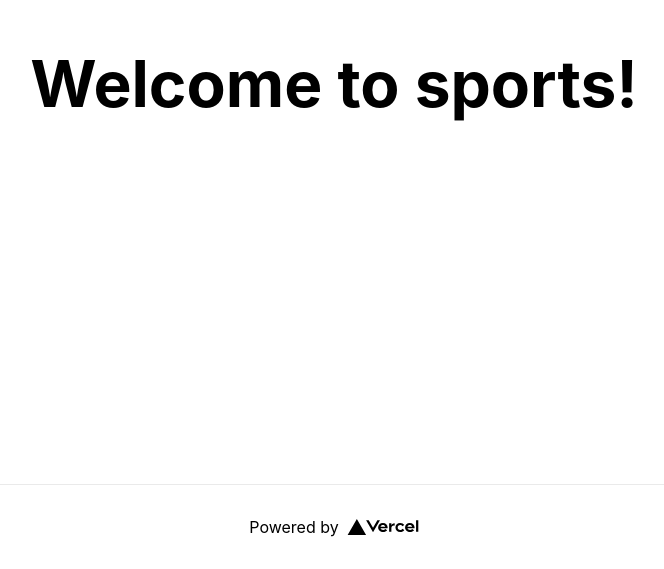
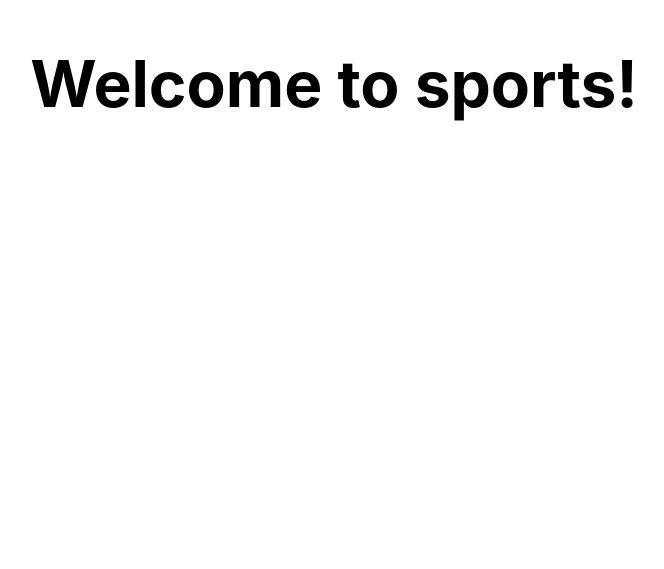
Before and after one commit to EvrenKayali/sports, a Next.js app: page / in a window 1280 px wide. Shown: the part 316-885 px from the top of the page, without its empty margins (306-970 px from the left). After the commit the page ends 800 px from the top, so only its background shows below. Built offline with nearby package versions, Linux system fonts and the light colour scheme.

Commit message:
feat: remove footer

```diff
--- a/pages/index.tsx
+++ b/pages/index.tsx
@@ -15,19 +15,6 @@
       <main className={styles.main}>
         <h1 className={styles.title}>Welcome to sports!</h1>
       </main>
-
-      <footer className={styles.footer}>
-        <a
-          href="https://vercel.com?utm_source=create-next-app&utm_medium=default-template&utm_campaign=create-next-app"
-          target="_blank"
-          rel="noopener noreferrer"
-        >
-          Powered by{" "}
-          <span className={styles.logo}>
-            <Image src="/vercel.svg" alt="Vercel Logo" width={72} height={16} />
-          </span>
-        </a>
-      </footer>
     </div>
   );
 };
```
